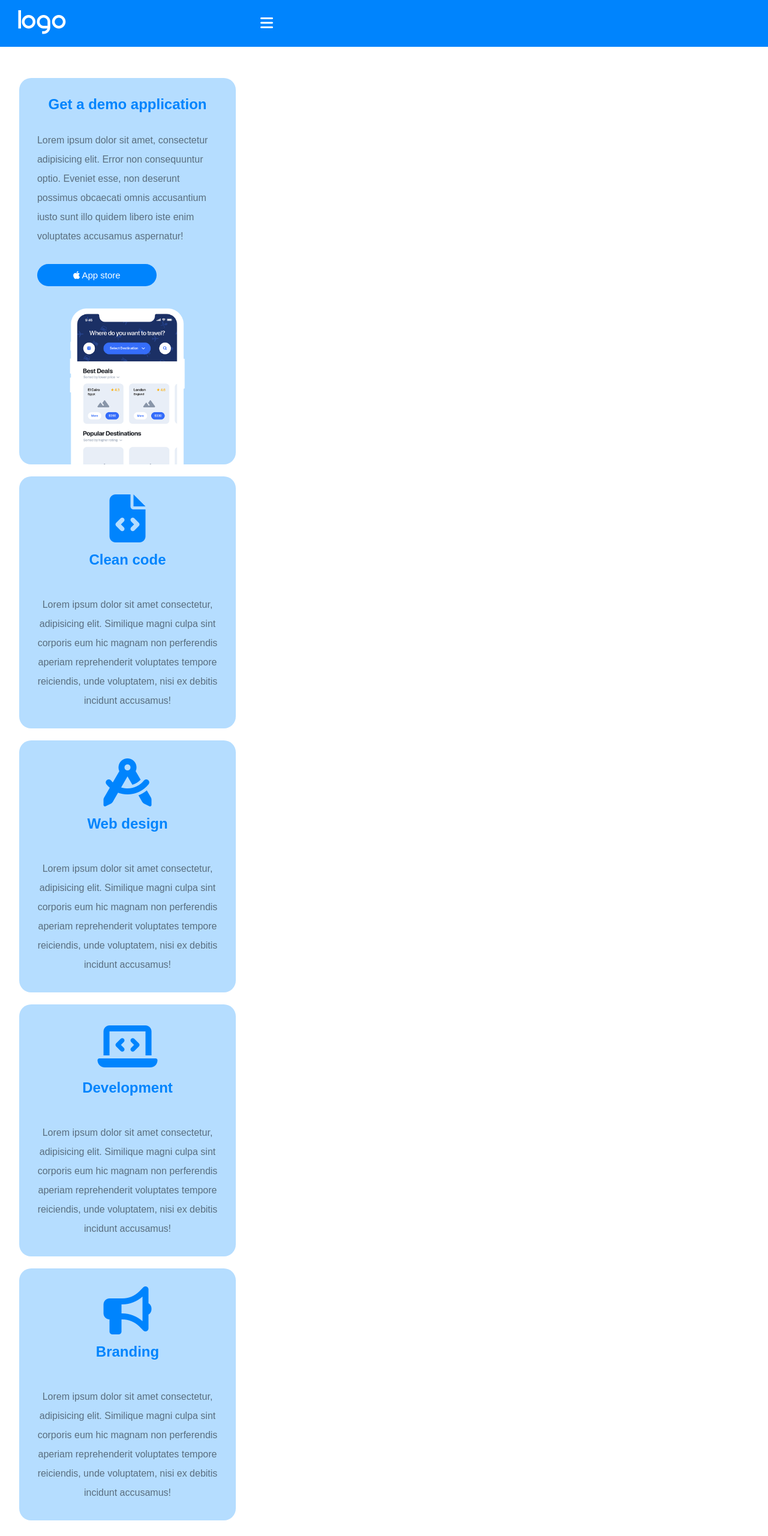
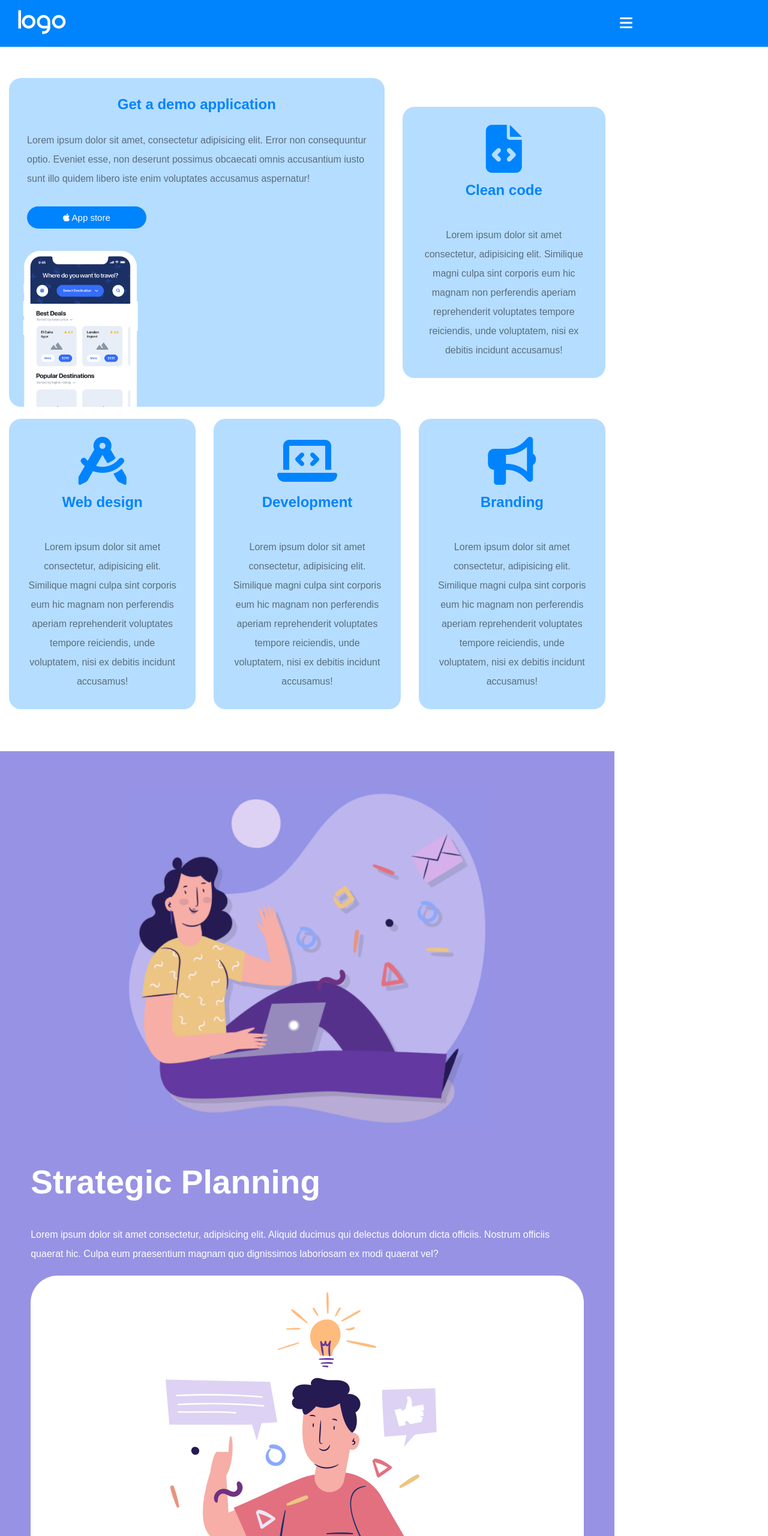
Before and after one commit to AlessioConsolo/htmlcss-responsive-layout, a plain HTML site: page index.html in a window 1280 px wide. Shown: the top 2560 px of the page at 60% size. Drawn offline with Linux system fonts and the light colour scheme.

Commit message:
[UPD] Updated tablet view for cards section and "strategic planning"

```diff
--- a/css/style.css
+++ b/css/style.css
@@ -30,7 +30,7 @@ footer {
 .header-container,
 .main-container,
 .footer-container {
-  max-width: 425px;
+  max-width: 767px;
 }
 
 .header-row {
@@ -63,45 +63,45 @@ footer {
   padding: 50px 0px 40px 0px;
 }
 
-.footer-col {
-  width: 85%;
-}
-
 .main-row .col-50,
 .col-25 {
   background-color: rgba(181, 221, 255, 255);
-  width: 85%;
+  width: 90%;
   margin: 10px 0;
   border-radius: 20px;
 }
 
+.footer-col {
+  width: 90%;
+}
+
 .main-col-50 {
-  width: 85%;
+  width: 90%;
   margin: 10px 0;
 }
 
 .main-col-100 {
-  width: 85%;
+  width: 90%;
   margin: 10px 0;
 }
 
 .main-col-33 {
-  width: 85%;
+  width: 90%;
   margin: 10px 0;
 }
 
 .main-col-30 {
-  width: 85%;
+  width: 90%;
   margin: 10px 0;
 }
 
 .main-col-70 {
-  width: 85%;
+  width: 90%;
   margin: 10px 0;
 }
 
 .main-col-100 {
-  width: 85%;
+  width: 90%;
   margin: 10px 0;
 }
 
@@ -258,6 +258,10 @@ h5 {
   font-size: 30px;
 }
 
+.font-size-55px {
+  font-size: 55px;
+}
+
 .font-size-60px {
   font-size: 60px;
 }
@@ -330,3 +334,43 @@ h5 {
 .justify-center {
   justify-content: center;
 }
+
+@media screen and (min-width: 768px) {
+  .main-row .col-50 {
+    flex-grow: 2;
+    width: 45%;
+    margin: 10px 15px;
+  }
+
+  .main-row .col-25 {
+    flex-grow: 1;
+    width: 25%;
+    margin: 10px 15px;
+  }
+
+  .main-row {
+    flex-direction: row;
+  }
+
+  .header-container,
+  .main-container,
+  .footer-container {
+    max-width: 1024px;
+  }
+
+  .card-img {
+    justify-content: flex-start;
+  }
+
+  .strategic-planning img {
+    width: 600px;
+  }
+
+  .app-dev img {
+    width: 600px;
+  }
+
+  .strategic-planning h6 {
+    font-size: 55px;
+  }
+}
--- a/index.html
+++ b/index.html
@@ -147,7 +147,7 @@
               <div class="strategic-planning-img text-center">
                 <img src="./img/planning1.png" alt="planning1" />
               </div>
-              <h2 class="padding-t60-b40">Strategic Planning</h2>
+              <h6 class="padding-t60-b40 font-size-30px">Strategic Planning</h6>
               <p class="line-h-2rem">
                 Lorem ipsum dolor sit amet consectetur, adipisicing elit.
                 Aliquid ducimus qui delectus dolorum dicta officiis. Nostrum
```
